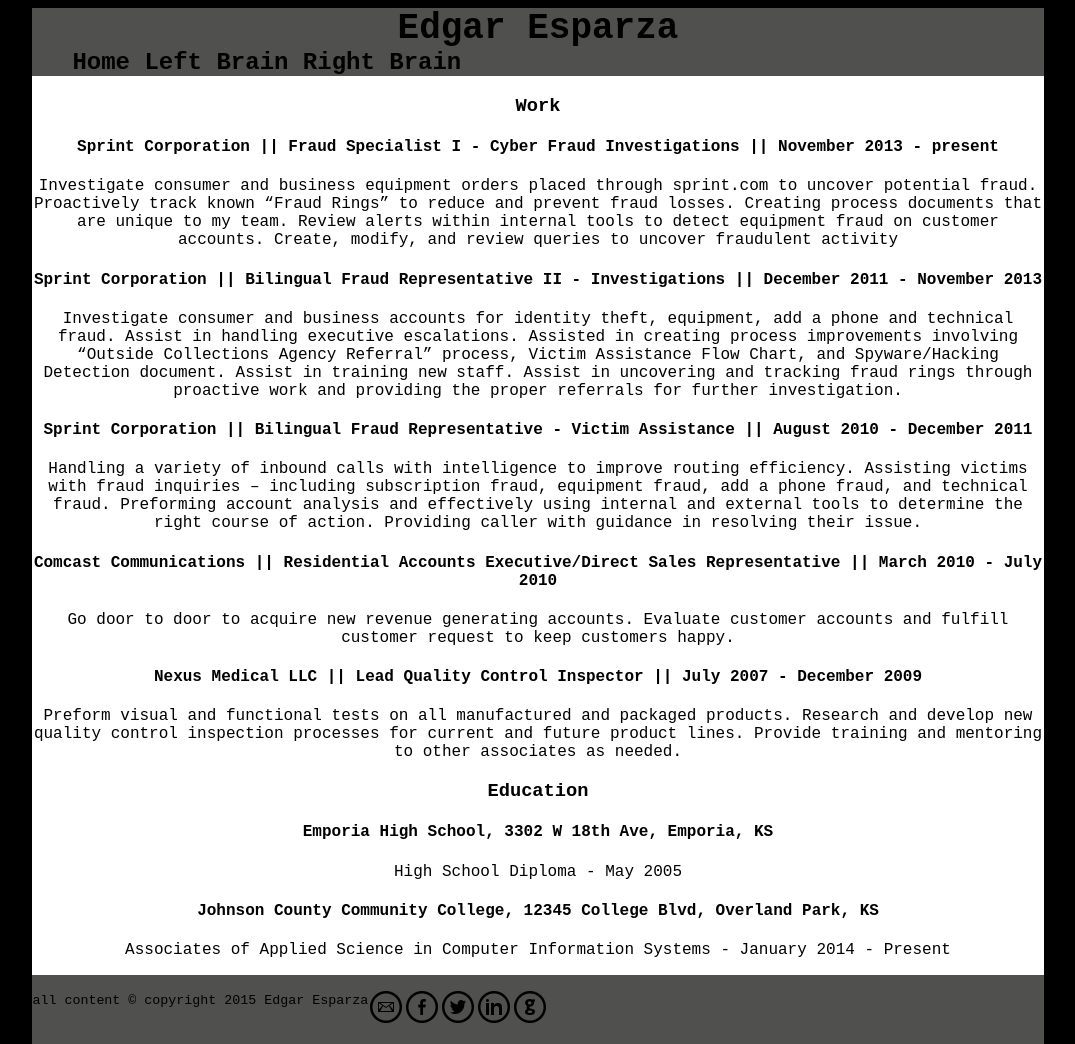
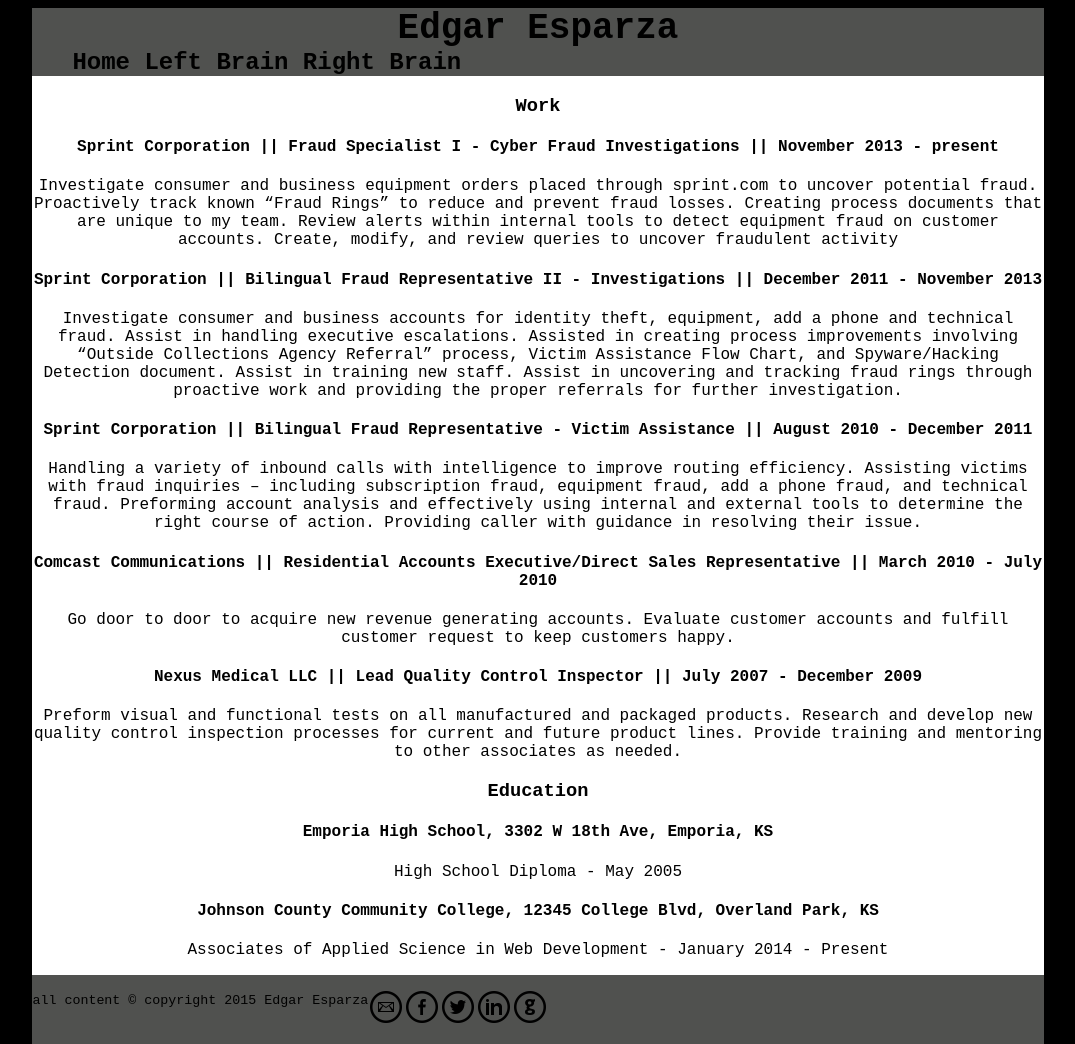
Before and after one commit to bpdguitarist/Final-Project, a plain HTML site: page htdocs/resume.html in a window 1280 px wide. Shown: the whole page, without its empty margins (102-1177 px from the left). Drawn offline with Linux system fonts and the light colour scheme.

Commit message:
Final Project - portfolio web page

```diff
--- a/htdocs/resume.html
+++ b/htdocs/resume.html
@@ -51,7 +51,7 @@
 	<h4>Emporia High School, 3302 W 18th Ave, Emporia, KS</h4>
 	<p>High School Diploma - May 2005</p>
 	<h4>Johnson County Community College, 12345 College Blvd, Overland Park, KS</h4>
-	<p>Associates of Applied Science in Computer Information Systems - January 2014 - Present </p>
+	<p>Associates of Applied Science in Web Development - January 2014 - Present </p>
 </div>
 	</body>
 	<footer>
```
